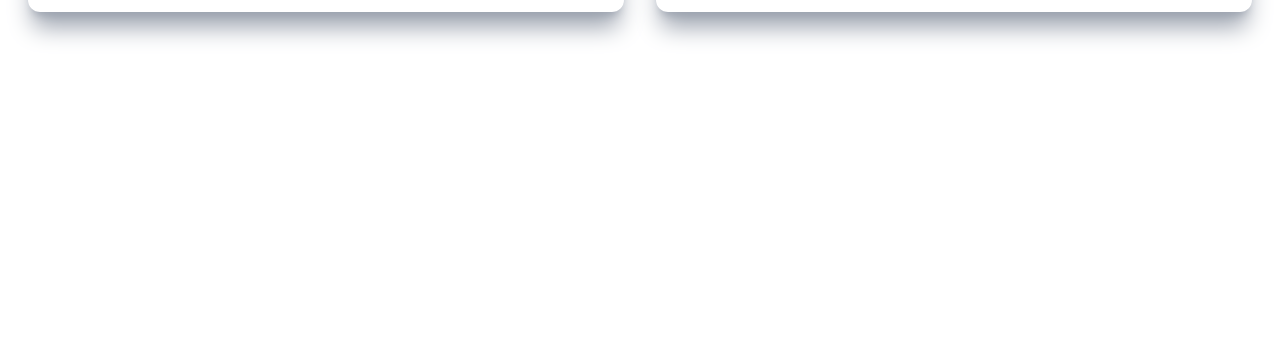
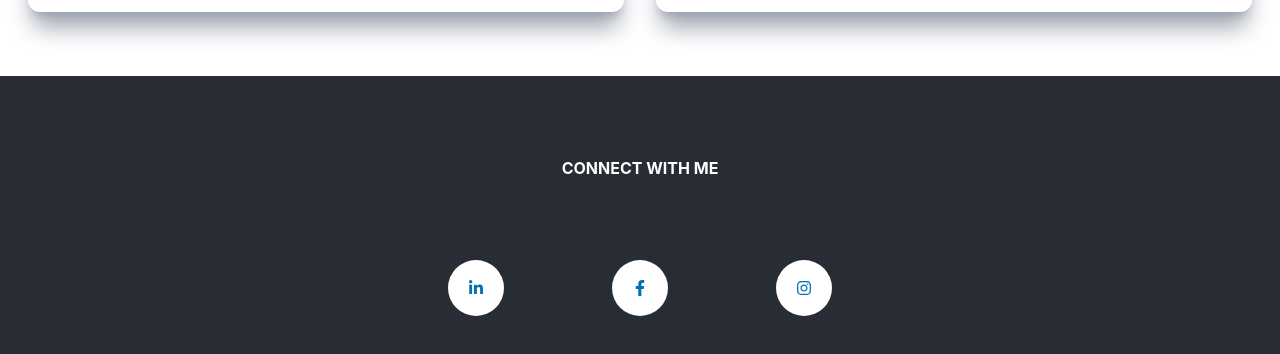
Before and after one commit to GregRodriguezJr/noel_portfolio, a React (Create React App) app: page / in a window 1280 px wide. Shown: the part 1596-1950 px from the top of the page. Before the commit the page ends 1672 px from the top, so only its background shows below. Built offline with nearby package versions, Linux system fonts and the light colour scheme; the HTML template or start-up script is replaced by a standard one.

Commit message:
created contact component and styled

```diff
--- a/src/App.js
+++ b/src/App.js
@@ -1,13 +1,15 @@
 import Albums from './components/Albums';
+import Contact from './components/Contact';
 import Home from './components/Home';
 import NavBar from './components/NavBar';
 
 function App() {
   return (
     <>
-    <NavBar/>
-    <Home />
-    <Albums />
+      <NavBar/>
+      <Home />
+      <Albums />
+      <Contact />
     </>
   );
 }
--- /dev/null
+++ b/src/components/Contact.jsx
@@ -0,0 +1,42 @@
+import React from 'react'
+import {FaFacebookF, FaInstagram, FaLinkedinIn} from 'react-icons/fa'
+
+const Contact = () => {
+  return (
+    <div id='contact' className='bg-[#282c34] w-full h-80 text-center text-white'>
+        <div className='max-w-[600px] flex flex-col m-auto'>
+        <div>
+            <h2 className='py-20 uppercase'>Connect with me</h2>
+        </div>
+        <div className="flex justify-evenly">
+            <div className="rounded-full p-5 cursor-pointer hover:scale-110 ease-in duration-300 bg-white">
+                <a
+                    target="_blank"
+                    href="https://www.linkedin.com"
+                >
+                    <FaLinkedinIn className='text-[#0072b1]' />
+                </a>
+            </div>
+            <div className="rounded-full p-5 cursor-pointer hover:scale-110 ease-in duration-300 bg-white">
+                <a
+                    target="_blank"
+                    href="https://www.facebook.com"
+                >
+                    <FaFacebookF className='text-[#0072b1]' />
+                </a>
+            </div>
+            <div className="rounded-full p-5 cursor-pointer hover:scale-110 ease-in duration-300 bg-white">
+                <a
+                    target="_blank"
+                    href="https://www.instagram.com"
+                >
+                    <FaInstagram className='text-[#0072b1]' />
+                </a>
+            </div>
+        </div>
+        </div>
+    </div>
+  )
+}
+
+export default Contact
--- a/src/components/NavBar.jsx
+++ b/src/components/NavBar.jsx
@@ -41,13 +41,13 @@ function NavBar() {
                 }
             >
                 <ul>
-                    <li className="py-5">
+                    <li className="py-5" onClick={handleNav}>
                         <a className="uppercase text-white hover:underline" href="#home">Home</a>
                     </li>
-                    <li className="py-5">
+                    <li className="py-5" onClick={handleNav}>
                         <a className="uppercase text-white hover:underline" href="#albums">Albums</a>
                     </li>
-                    <li className="py-5">
+                    <li className="py-5" onClick={handleNav}>
                         <a className="uppercase text-white hover:underline" href="#contact">contact</a>
                     </li>
                 </ul>
```
